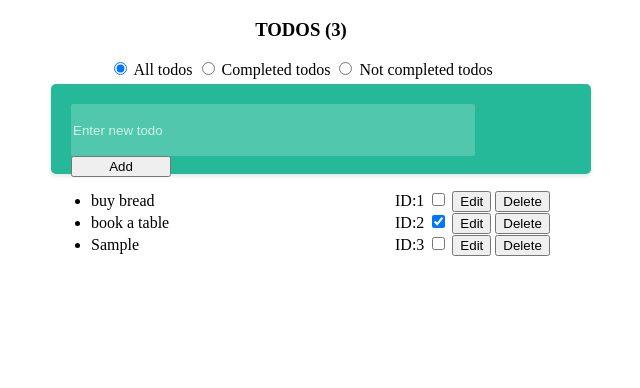
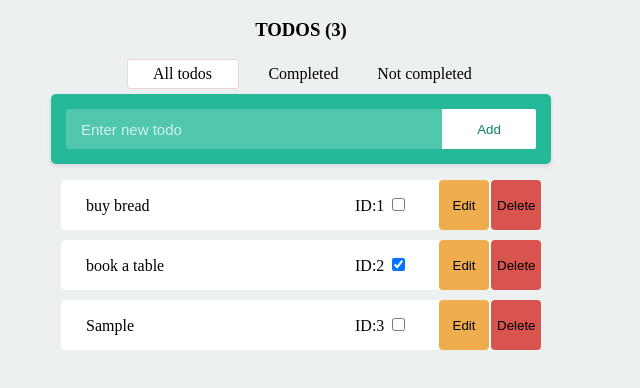
Before and after one commit to sergeyKhristenko/trainingJs, a website: page ToDoPaper/index.html in a window 1280 px wide. Both pictures are taken after typing "Sample" into the empty fields and a click on the button "Add". Shown: the whole page, without its empty margins (339-979 px from the left). Drawn offline with Linux system fonts and the light colour scheme.

Commit message:
added styles

```diff
--- a/ToDoPaper/css/style.css
+++ b/ToDoPaper/css/style.css
@@ -1,27 +1,134 @@
+body {
+  margin: auto;
+  background: #edf0f1;
+}
+
+.container {
+  width: 500px;
+  margin: auto;
+}
+
+.filters {
+  text-align: center;
+}
+
+.filter {
+  border: 1px solid #edf0f1;
+  cursor: pointer;
+  display: inline-block;
+  /* background: #fff; */
+  padding: 5px;
+  width: 100px;
+  border-radius: 4px;
+  margin-left: 5px;
+  outline: none;
+}
+
+.filter:hover {
+  border-color: rgba(175, 47, 47, 0.1);
+}
+
+.filter.active {
+  background: #fff;
+  border: 1px solid;
+  border-color: rgba(175, 47, 47, 0.2);
+}
+
 .addTodoContainer {
   margin-top: 5px;
   border-radius: 5px;
-  width: 100%;
+  width: auto;
   height: 50px;
   background: #25b99a;
-  padding: 4%;
+  padding: 15px;
+  padding-bottom: 5px;
   box-shadow: 0px 2px 4px rgba(44, 62, 80, 0.15);
 }
 
 .todoInput {
   width: 80%;
-  height: 50px;
+  height: 80%;
+  font-size: 15px;
+  color: #fff;
+  padding: 0;
+  font-weight: 500;
+  text-indent: 15px;
   float: left;
   border: 0;
-  border-radius: 2px;
+  outline: none;
+  border-bottom-left-radius: 2px;
+  border-top-left-radius: 2px;
   box-shadow: none;
   background: rgba(255, 255, 255, 0.2);
-}
-
-.addTodo {
-  width: 20%;
 }
 
 .todoInput::-webkit-input-placeholder {
   color: rgba(255, 255, 255, 0.75);
 }
+
+.addTodo {
+  color: #0f826a;
+  cursor: pointer;
+  outline: none;
+  width: 20%;
+  height: 80%;
+  border: 0;
+  box-shadow: none;
+  border-top-right-radius: 2px;
+  border-bottom-right-radius: 2px;
+  background: #fff;
+}
+
+.addTodo:active {
+  color: #041d17;
+}
+
+ul {
+  padding: 0;
+  list-style-type: none;
+}
+
+.todoItem {
+  margin: auto;
+  width: 450px;
+  margin-bottom: 10px;
+  background: #fff;
+  padding: 15px;
+  text-indent: 5px;
+  border-radius: 5px;
+  position: relative;
+}
+
+.todoText {
+  display: inline-block;
+  width: 60%;
+}
+
+.buttons {
+  width: 104px;
+  height: 40px;
+  position: absolute;
+  top: 0;
+  right: 0;
+}
+
+.buttons button {
+  cursor: pointer;
+  margin-left: 2px;
+  width: 50px;
+  height: 50px;
+  float: left;
+  background: none;
+  box-shadow: none;
+  outline: none;
+  border: 0;
+  border-radius: 4px;
+}
+
+.buttons .deleteBtn {
+  background: #d9534f;
+}
+
+.buttons .editBtn {
+  background: #f0ad4e;
+}
--- a/ToDoPaper/dom.js
+++ b/ToDoPaper/dom.js
@@ -35,17 +35,20 @@ function deleteTodoItemDom(todoItemId) {
 
 function initView() {
   // set default sorting
-  const buttons = [...document.querySelectorAll('[name="viewTodoList"]')];
-  const activeFilter = buttons.find(button => button.checked);
+  viewTodoList(document.querySelector('.filter.active').getAttribute('name'));
 
-  viewTodoList(activeFilter.value);
+  document.querySelector('.addTodo').addEventListener('click', submitTodo);
+  document.querySelector('.todoInput').addEventListener('keyup', submitTodo);
+  document.querySelector('.filters').addEventListener('click', function(event) {
+    document.querySelector('.filter.active').classList.remove('active');
+    event.target.classList.add('active');
 
-  document.getElementById('addTodo').addEventListener('click', submitTodo);
-  document.getElementById('newTodoText').addEventListener('keyup', submitTodo);
+    viewTodoList(event.target.getAttribute('name'));
+  });
 
   function submitTodo(event) {
     if (event.code === 'Enter' || event.type === 'click') {
-      const input = document.getElementById('newTodoText');
+      const input = document.querySelector('.todoInput');
       // increment max id from todoList or set 1 as initial
       const newId = Math.max(...todoItems.map(item => item.id), 0) + 1;
 
@@ -59,7 +62,7 @@ function initView() {
       const id = Number(event.target.parentElement.id.replace(/\D/g, ''));
 
       // forbid "uncomplete" todos
-      if(todoItems.find(todo => todo.id === id).completed === true) {
+      if (todoItems.find(todo => todo.id === id).completed === true) {
         event.preventDefault();
 
         return;
@@ -72,18 +75,19 @@ function initView() {
 
   document.getElementById('todo-items').addEventListener('click', function(event) {
     if (event.target.name === 'deleteBtn') {
-      const id = Number(event.target.parentElement.id.replace(/\D/g, ''));
+      const id = Number(event.target.parentElement.parentElement.id.replace(/\D/g, ''));
       deleteTodoItem(id);
     }
   });
 
   document.getElementById('todo-items').addEventListener('click', function(event) {
     if (event.target.name === 'editBtn') {
+      console.log(event.target.parentElement);
       // reveal the input on click 'edit' btn, get the value and pass it back to span
       // this entire function looks clunky but I don't know yet how to make pretty...
-      const prevValue = event.target.parentElement.querySelector('span');
-      const el = event.target.parentElement.querySelector('input[name="editTodo"]');
-      el.setAttribute('style', 'display: inline-block; width: 296px');
+      const prevValue = event.target.parentElement.parentElement.querySelector('span');
+      const el = event.target.parentElement.parentElement.querySelector('input[name="editTodo"]');
+      el.setAttribute('style', 'display: inline-block; width: 296px; outline: none; border: none');
       el.value = prevValue.textContent;
       prevValue.setAttribute('style', 'display:none');
       el.focus();
@@ -112,14 +116,14 @@ function showTotalTodoCount() {
 }
 
 function TodoTemplate(todoItem) {
-  const template = `<span style="display: inline-block; width: 300px;">${todoItem.text}</span>
-                    <input type="text" name="editTodo" style="display:none" width: 300px>
+  const template = `<span class="todoText">${todoItem.text}</span>
+                    <input type="text" name="editTodo" style="display:none">
                     <span>ID:${todoItem.id}</span>
                     <input type="checkbox" name="completedTodo" ${todoItem.completed ? 'checked' : ''}>
-                    <button name="editBtn">Edit</button>
-                    <button name="deleteBtn">Delete</button>
-                    `;
-
+                    <div class="buttons">
+                      <button class="editBtn" name="editBtn">Edit</button>
+                      <button class="deleteBtn" name="deleteBtn">Delete</button>
+                    </div>`;
   const todo = document.createElement('li');
   todo.id = `todoId-${todoItem.id}`;
   todo.classList.add('todoItem'); // for testing purpose
@@ -127,59 +131,3 @@ function TodoTemplate(todoItem) {
 
   return todo;
 }
-
-document.querySelector('.addTodo').addEventListener('click', submitTodo);
-document.querySelector('.todoInput').addEventListener('keyup', submitTodo);
-
-function submitTodo(event) {
-  if (event.code === 'Enter' || event.type === 'click') {
-    const input = document.querySelector('.todoInput');
-    const newId = Math.max(...todoItems.map(item => item.id), 0) + 1;
-
-    addTodoItem({ text: input.value, completed: false, id: newId });
-    input.value = '';
-  }
-}
-
-document.getElementById('todo-items').addEventListener('click', function(event) {
-  if (event.target.name === 'completedTodo') {
-    const id = event.target.parentElement.id.replace(/\D/g, '');
-    completeTodoItem(Number(id));
-    event.target.checked = true;
-
-    setTimeout(() => event.preventDefault(), 0);
-  }
-});
-
-document.getElementById('todo-items').addEventListener('click', function(event) {
-  if (event.target.name === 'deleteBtn') {
-    const id = event.target.parentElement.id.replace(/\D/g, '');
-    deleteTodoItem(Number(id));
-  }
-});
-
-document.getElementById('todo-items').addEventListener('click', function(event) {
-  if (event.target.name === 'editBtn') {
-    const prevValue = event.target.parentElement.querySelector('span');
-    const el = event.target.parentElement.querySelector('input[name="editTodo"]');
-    el.setAttribute('style', 'display: inline-block; width: 296px');
-    el.value = prevValue.textContent;
-    prevValue.setAttribute('style', 'display:none');
-    el.focus();
-
-    el.addEventListener('focusout', editTodo);
-    el.addEventListener('keyup', editTodo);
-
-    function editTodo(event) {
-      if (event.code === 'Enter' || event.type === 'focusout') {
-        const id = Number(event.target.parentElement.id.replace(/\D/g, ''));
-        editTodoItem(id, event.target.value);
-        el.setAttribute('style', 'display: none');
-        prevValue.setAttribute('style', 'display: inline-block; width: 300px;');
-
-        el.removeEventListener('focusout', editTodo);
-        el.removeEventListener('keyup', editTodo);
-      }
-    }
-  }
-});
--- a/ToDoPaper/index.html
+++ b/ToDoPaper/index.html
@@ -12,17 +12,14 @@
 </head>
 
 <body>
-  <div id="todo-items" style="width: 500px; margin:auto">
+  <div id="todo-items" class="container">
     <H3 style="text-align: center">TODOS
       <span id="totalTodos">(0)</span>
     </H3>
-    <div style="text-align: center">
-      <input type="radio" name="viewTodoList" onclick="viewTodoList('all')" id="all" value="all" checked>
-      <label for="all">All todos</label>
-      <input type="radio" name="viewTodoList" onclick="viewTodoList('completed')" id="completed" value="completed">
-      <label for="completed">Completed todos</label>
-      <input type="radio" name="viewTodoList" onclick="viewTodoList('not_completed')" id="not_completed" value="not_completed">
-      <label for="not_completed">Not completed todos</label>
+    <div class="filters">
+      <span class="filter active" name="all">All todos</span>
+      <span class="filter" name="completed">Completed </span>
+      <span class="filter" name="not_completed">Not completed </span>
     </div>
 
     <div class="addTodoContainer">
```
Also changed, not shown: test/ui.integraional.spec.js (+4 -4 lines).
